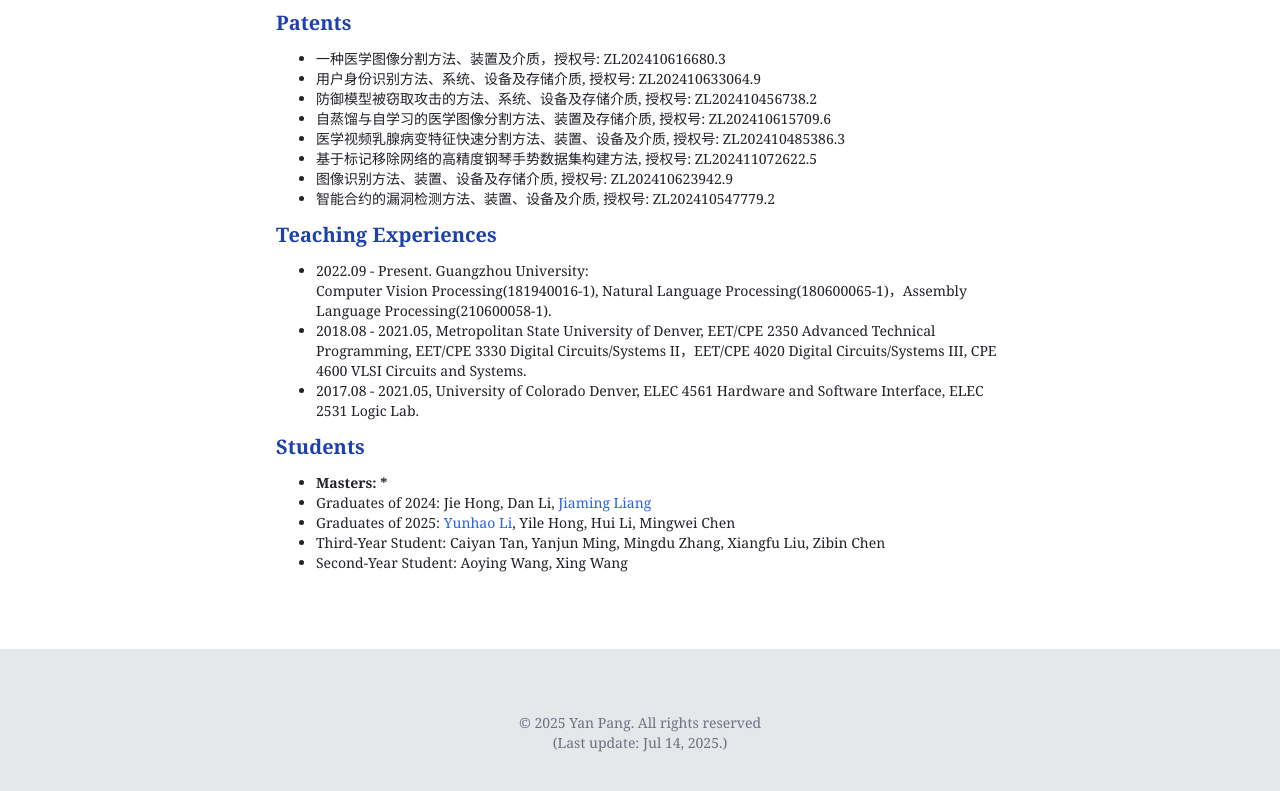
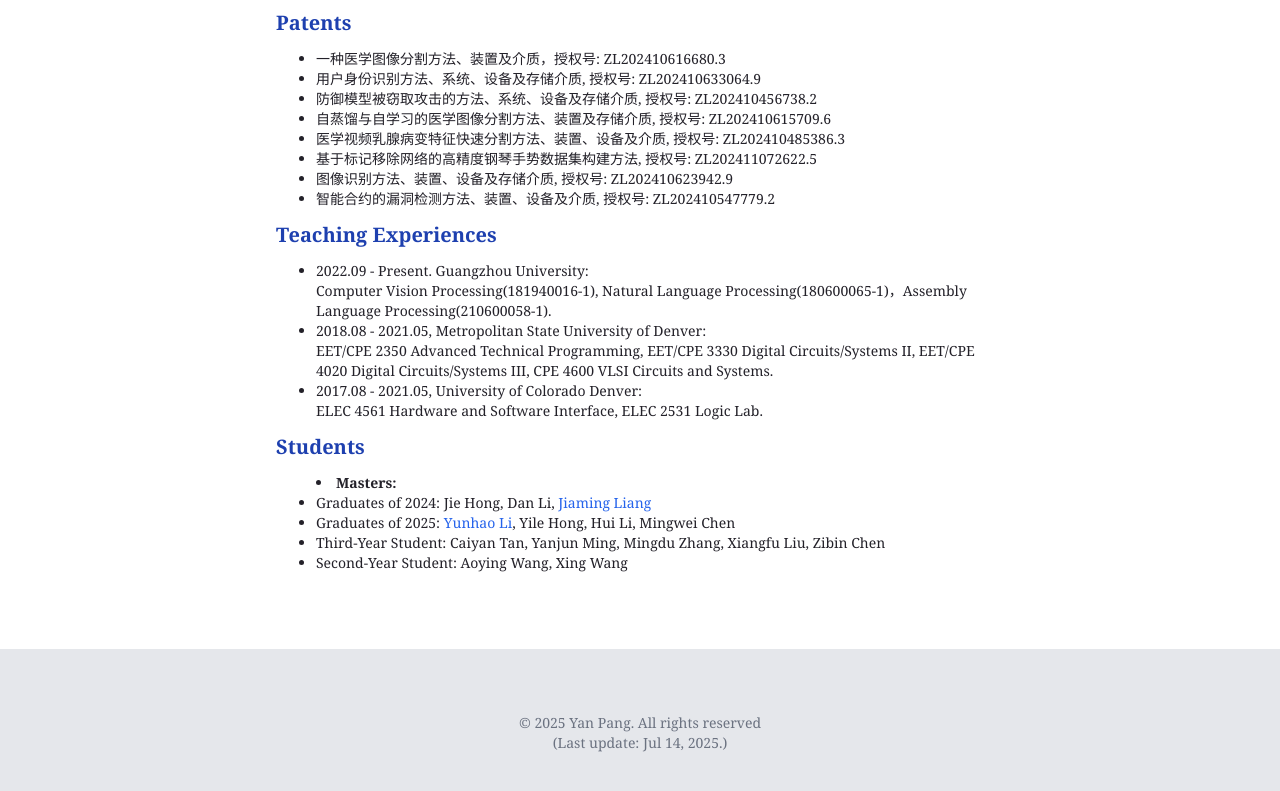
Before and after one commit to pypancho/pypancho.github.io, a Gatsby site: page / in a window 1280 px wide. Shown: the part 4183-4974 px from the top of the page. Built offline with nearby package versions, Linux system fonts and the light colour scheme; Gatsby itself is replaced by a stand-in of ours.

Commit message:
Update index.js

```diff
--- a/src/pages/index.js
+++ b/src/pages/index.js
@@ -317,13 +317,17 @@ const IndexPage = () => {
               <ul className="list-disc">
                 <li>2022.09 - Present. Guangzhou University:
                   <div>
-
                         Computer Vision Processing(181940016-1), Natural Language Processing(180600065-1)，Assembly Language Processing(210600058-1).
-
                   </div>
                 </li>
-                <li>2018.08 - 2021.05, Metropolitan State University of Denver, EET/CPE 2350 Advanced Technical Programming, EET/CPE 3330 Digital Circuits/Systems II，EET/CPE 4020 Digital Circuits/Systems III, CPE 4600 VLSI Circuits and Systems.</li>
-                <li>2017.08 - 2021.05, University of Colorado Denver, ELEC 4561 Hardware and Software Interface, ELEC 2531 Logic Lab.</li>
+                <li>2018.08 - 2021.05, Metropolitan State University of Denver:
+                  <div>
+                  EET/CPE 2350 Advanced Technical Programming, EET/CPE 3330 Digital Circuits/Systems II, EET/CPE 4020 Digital Circuits/Systems III, CPE 4600 VLSI Circuits and Systems.
+                  </div>
+                </li>
+                <li>2017.08 - 2021.05, University of Colorado Denver:
+                    <div>ELEC 4561 Hardware and Software Interface, ELEC 2531 Logic Lab.</div>
+                </li>
               </ul>
             </div>
           </div>
@@ -333,8 +337,8 @@ const IndexPage = () => {
           <div id="students">
             <div className="text-blue-800 text-xl font-bold">Students</div>
             <div className="text-sm pl-10 py-3">
+              <li><span className="font-bold">Masters: </span></li>
               <ul className="list-disc">
-                <li><span className="font-bold">Masters: *</span></li>
                 <li>Graduates of 2024: Jie Hong, Dan Li, <a className="text-blue-600 text-sm" href={"https://jeming-creater.github.io/"} target="_blank">Jiaming Liang</a></li>
                 <li>Graduates of 2025: <a className="text-blue-600 text-sm" href={"https://peterli.club/"} target="_blank">Yunhao Li</a>, Yile Hong, Hui Li, Mingwei Chen</li>
                 <li>Third-Year Student: Caiyan Tan, Yanjun Ming, Mingdu Zhang, Xiangfu Liu, Zibin Chen</li>
```
